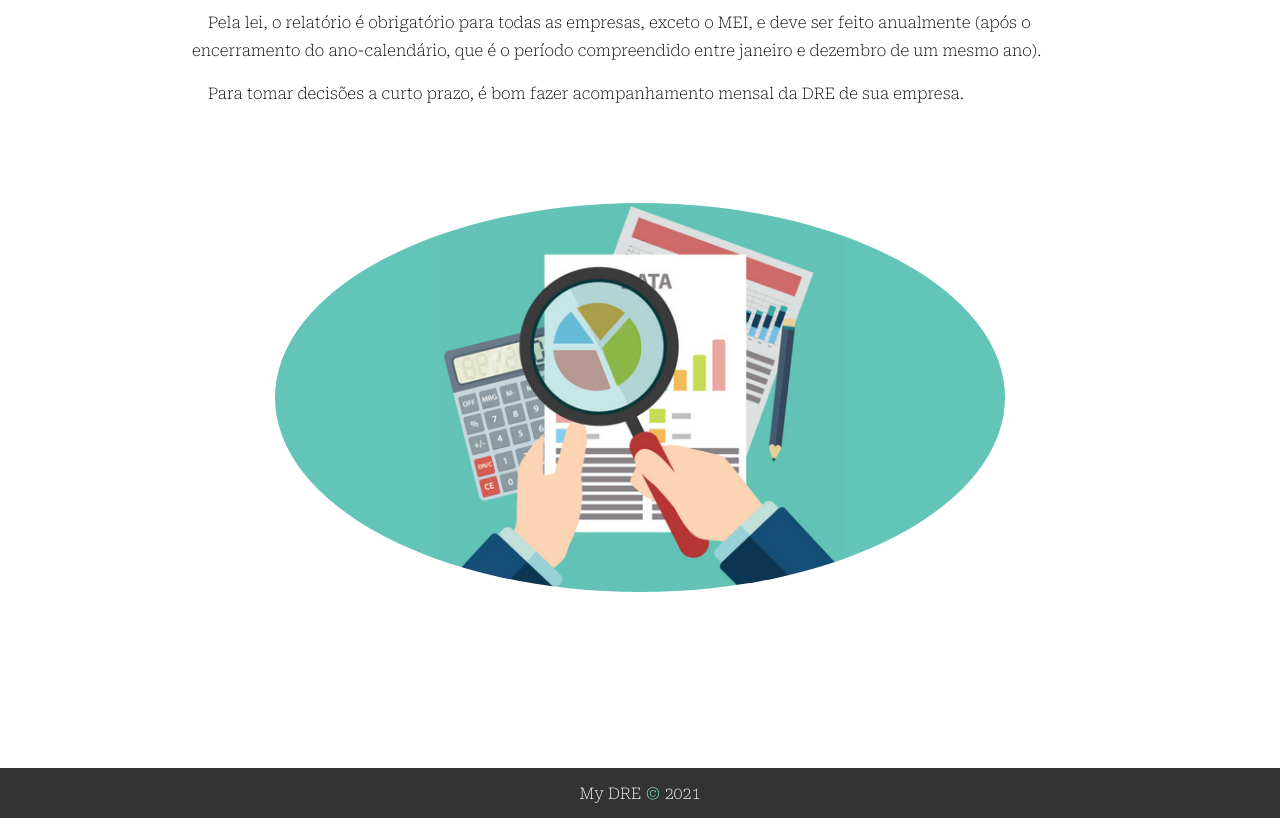
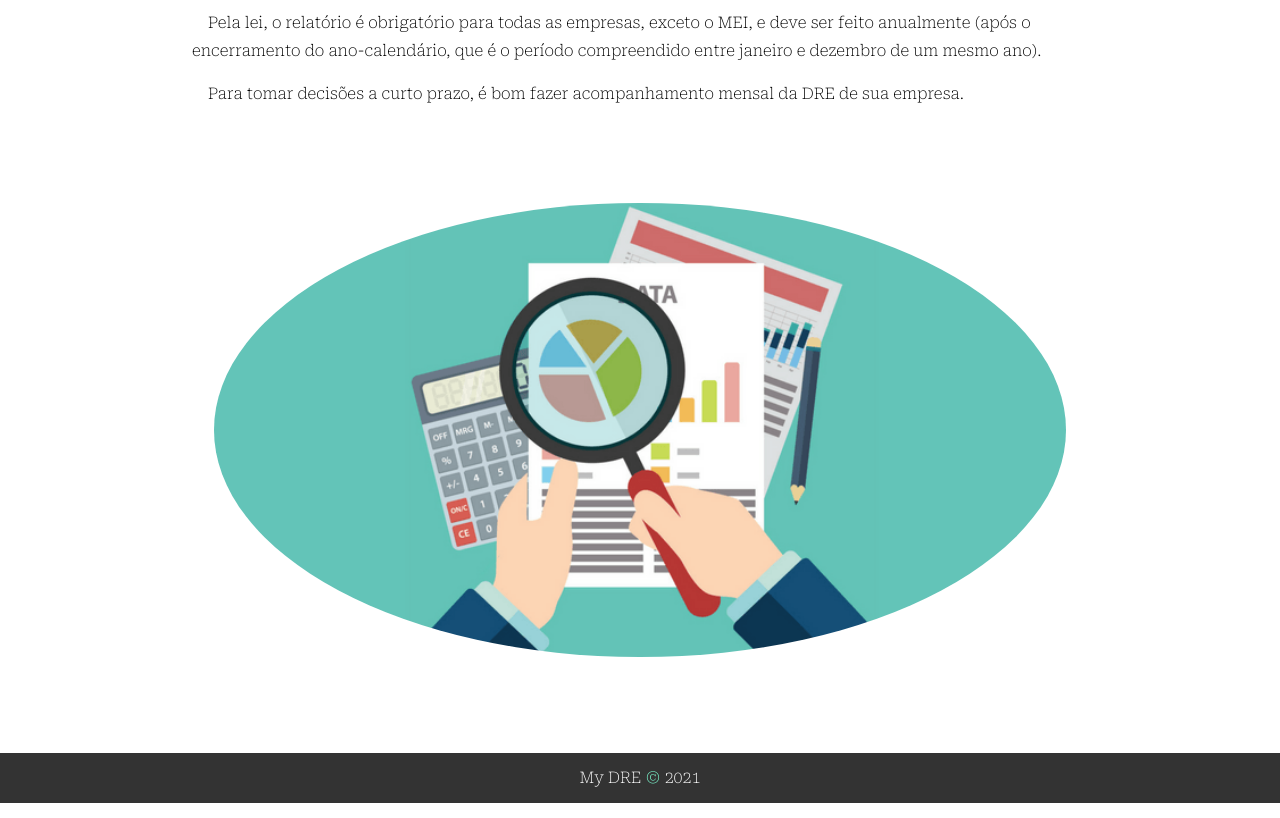
Before and after one commit to MuriloPrudencio/DRE, a Next.js app: page /sobre_dre in a window 1280 px wide. Shown: the part 480-1298 px from the top of the page. Built offline with nearby package versions, Linux system fonts and the light colour scheme.

Commit message:
Ajustando Layout

```diff
--- a/styles/EntendaDRE.module.css
+++ b/styles/EntendaDRE.module.css
@@ -26,9 +26,9 @@
 }
 
 .entenda_container img {
-  width: 60%;
+  width: 70%;
   border-radius: 80%;
-  padding: 5em 0em;
+  margin-top: 5em;
 }
 
 @media (max-width: 758px) {
--- a/styles/GlobalNavBar.css
+++ b/styles/GlobalNavBar.css
@@ -101,7 +101,7 @@ body {
 }
 
 .main_container {
-    min-height: 80vh;
+    min-height: 100vh;
     padding: 6em 2em;
     overflow:hidden;
 }
```
